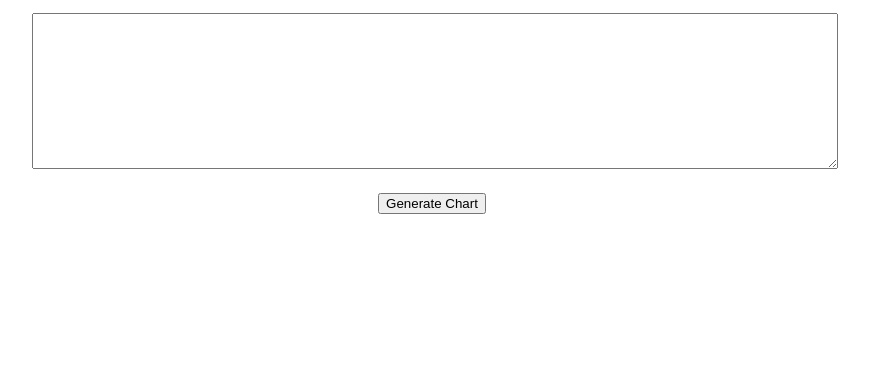
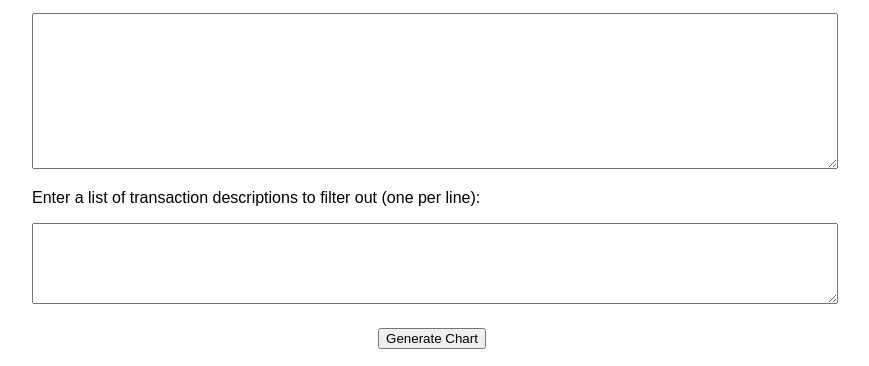
Before and after one commit to NerdGGuy/BankCSVToSavings, a plain HTML site: page index.html in a window 1280 px wide. Shown: the part 101-467 px from the top of the page, without its empty margins (208-1077 px from the left). Drawn offline with nearby package versions, Linux system fonts and the light colour scheme.

Commit message:
Update index.html

```diff
--- a/index.html
+++ b/index.html
@@ -10,6 +10,8 @@
     <h1>Bank Statement Savings Visualizer</h1>
     <p>Paste your bank statement CSV data below:</p>
     <textarea id="csv-input" rows="10" cols="50"></textarea>
+    <p>Enter a list of transaction descriptions to filter out (one per line):</p>
+    <textarea id="filter-list" rows="5" cols="50"></textarea>
     <button id="generate-chart">Generate Chart</button>
     <div id="chart-container" style="width: 80%; margin: auto;">
         <canvas id="savings-chart"></canvas>
```
